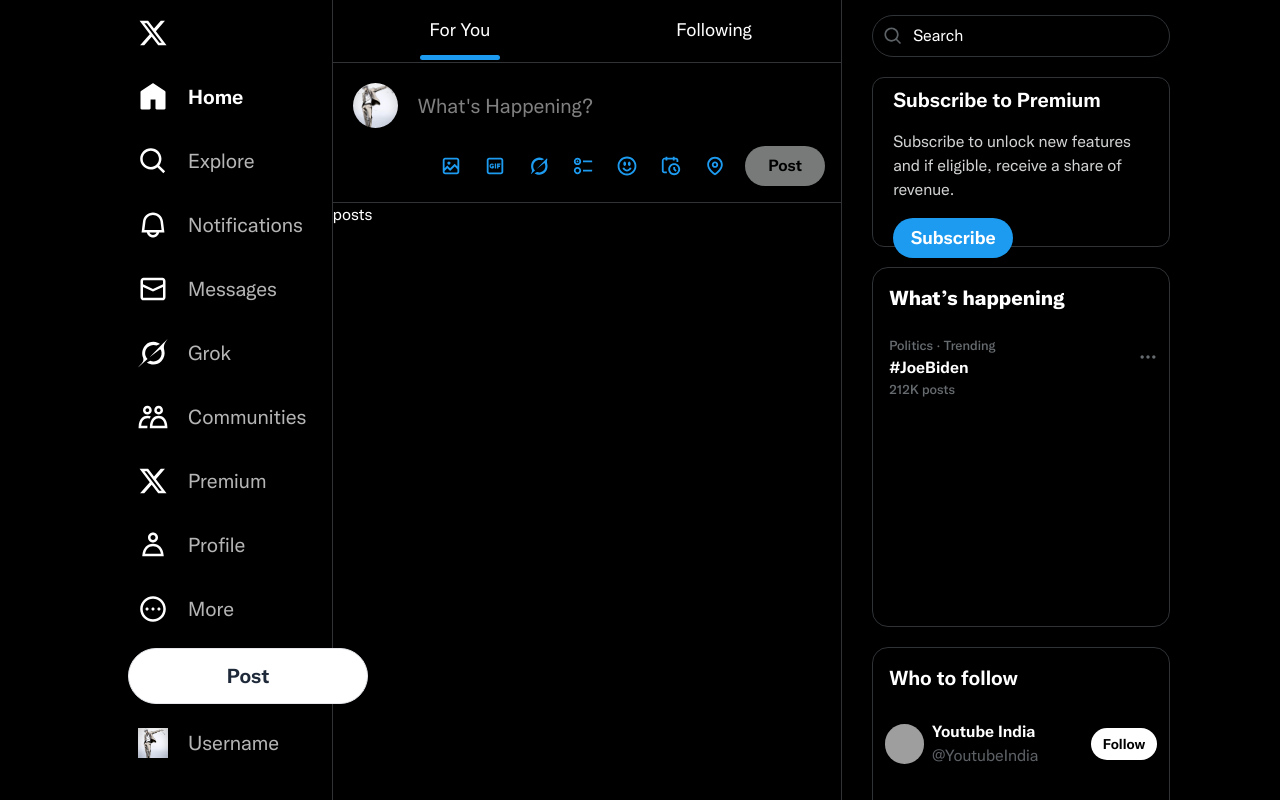
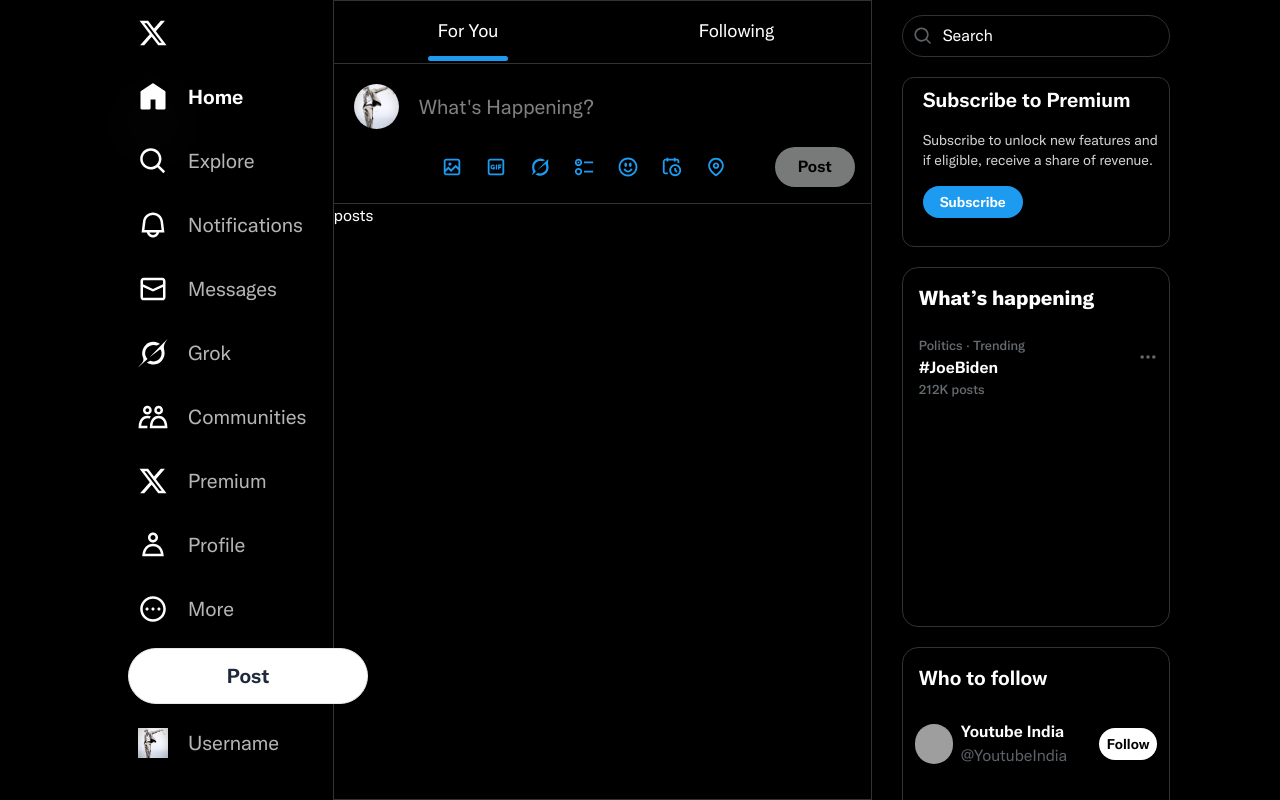
Before and after one commit to Karzkc/X-Clone, a Next.js app in the folder x-clone/: page /home in a window 1280 px wide. Built offline with nearby package versions, Linux system fonts and the light colour scheme; grey boxes are pictures that could not be loaded.

Commit message:
adds md:Responsiveness

```diff
--- a/x-clone/app/globals.css
+++ b/x-clone/app/globals.css
@@ -1,4 +1,6 @@
 @import url(./styles/utils.css);
+@import url(./styles/media-query.css);
+
 
 * {
   box-sizing: border-box;
@@ -11,6 +13,23 @@
   font-family: 'Chirp';
   font-weight: 400;
 }
+
+
+::-webkit-scrollbar {
+  width: 5px;
+  background-color: #1e1e1e;
+}
+
+::-webkit-scrollbar-thumb {
+  background-color: #aaa;
+  border-radius: 10px;
+}
+
+::-webkit-scrollbar-thumb:hover {
+  background-color: #ccc;
+}
+
+
 
 /* Utility Classes */
 
@@ -27,14 +46,7 @@
 
 /* Components Classes */
 /* Loading Interface */
-.loader {
-  border: 6px solid #f3f3f3;
-  border-top: 6px solid #1d9bf0;
-  border-radius: 50%;
-  width: 48px;
-  height: 48px;
-  animation: spin 1s linear infinite;
-}
+
 
 @keyframes spin {
   0% {
@@ -47,10 +59,10 @@
 }
 
 /* Sidebar */
+
 .items,
 .post {
   display: flex;
-  justify-content: flex-start;
   align-items: center;
   width: 100%;
   cursor: pointer;
@@ -65,10 +77,15 @@
   cursor: pointer;
   border-radius: 100px;
   display: flex;
-  justify-content: flex-start;
   align-items: center;
   height: fit-content;
   margin: 0;
+}
+
+.items span:hover,
+.hover:hover {
+  transition: all 150ms ease-in-out;
+  background: #EFF3F419;
 }
 
 .post span {
@@ -100,12 +117,12 @@
 .main {
   display: flex;
   height: 100vh;
-  padding-right: 100px;
+
 }
 
 .center {
-  flex: 60%;
   overflow-y: auto;
+  border: 1px solid #2f3336 !important;
 }
 
 .right {
@@ -113,8 +130,12 @@
   padding: 15px 10px 0px 30px;
   max-height: fit-content !important;
   overflow-y: auto;
+  border: none !important;
 }
 
+.right::-webkit-scrollbar{
+  display: none;
+}
 .hero-top {
   position: sticky;
   top: 0;
@@ -139,11 +160,7 @@
   position: relative;
 }
 
-.items span:hover,
-.hover:hover {
-  transition: all 150ms ease-in-out;
-  background: #EFF3F419;
-}
+
 
 .bottom-line {
   height: 5px;
--- a/x-clone/app/home/page.tsx
+++ b/x-clone/app/home/page.tsx
@@ -150,12 +150,12 @@
             posts
           </div>
         </div>
-        <div className="right p-4 border-l border-l-[#2F3336]">
+        <div className="right p-4">
           <Search_input />
           <div className="premium-section mt-5 p-2 ps-5  h-[170px] w-full border border-[#2F3336] rounded-[12px] flex-col items-center justify-center">
-            <div className='text-xl font-bold mb-4'>Subscribe to Premium</div>
-            <div className='text-[#d2d3d4]  mb-4'>Subscribe to unlock new features and if eligible, receive a share of revenue.</div>
-            <button className='font-bold text-lg bg-[#1d9bf0] rounded-4xl flex items-center justify-center h-10 w-30 '>
+            <div className='xl:text-xl lg:text-lg font-bold mb-4'>Subscribe to Premium</div>
+            <div className='text-[#d2d3d4] xl:mb-4 lg:mb-2 lg:text-sm md:text-xs '>Subscribe to unlock new features and if eligible, receive a share of revenue.</div>
+            <button className='font-bold text-lg md:text-sm bg-[#1d9bf0] rounded-4xl flex items-center justify-center h-8 xl:w-25 md:w-20  '>
               <Link href={"/premium_sign_up"}>Subscribe</Link>
             </button>
           </div>
--- a/x-clone/app/layout.tsx
+++ b/x-clone/app/layout.tsx
@@ -29,10 +29,10 @@
       <body
         className=' w-full antialiased flex  select-none overflow-x-hidden gap-[-10px]'
       >
-        <div className=" flex-[26%] border-r-1 border-r-[#2F3336]  overflow-hidden ">
+        <div className=" sm:flex-[26%]  sm:overflow-hidden main-left flex ">
           <Sidebar />
         </div>
-        <div className="flex-[74%]   ">
+        <div className="sm:flex-[74%]  main-right flex  ">
           {children}
         </div>
       </body>
--- /dev/null
+++ b/x-clone/app/styles/media-query.css
@@ -0,0 +1,90 @@
+@media (min-width:1278px) {
+    .main-left{
+        flex: 26%;
+    }
+    .main-right{
+        flex: 74%;
+    }
+    .sidebar {
+        padding-left: 128px;
+    }
+
+    .items {
+        justify-content: flex-start;
+    }
+
+    .main {
+        padding-right: 100px;
+
+    }
+
+    .center{
+        width: 600px;
+
+    }
+    .right {
+        display: inline;
+    }
+
+}
+
+@media (min-width:1002px) and (max-width:1277px) {
+    .main-left{
+        flex: 14%;
+
+    }
+    .main-right{
+        flex: 86%;
+    }
+    .sidebar {
+        padding-right: 25px;
+    }
+
+    .items {
+        justify-content: end;
+    }
+
+    .main {
+        padding-right: 30px;
+    }
+
+    .center{
+        width: 600px;
+
+    }
+    .right {
+        display: inline;
+    }
+
+}
+
+@media (min-width:500px) and (max-width:1001px) {
+    .main-left{
+        flex: 20% ;
+    }
+    .main-right{
+        flex: 90% ;
+    }
+    .sidebar{
+        width: 50px;
+        padding-left: 5%;
+    }
+    .main {
+        left: 0;
+        flex: 30%;
+    }
+    .center{
+        width: 100%;
+    }
+    .right {
+        display: none;
+    }
+}
+@media (max-width:500px) {
+    .right {
+        display: none;
+    }
+
+
+
+}
--- a/x-clone/components/Sidebar.tsx
+++ b/x-clone/components/Sidebar.tsx
@@ -7,9 +7,10 @@
 const Sidebar = () => {
     // for sidebar grow and shrink
     const [expanded, setExpanded] = useState(true);
+
     useEffect(() => {
         const handleExpandation = () => {
-            if (window.innerWidth < 1260) {
+            if (window.innerWidth < 1278) {
                 setExpanded(false);
             } else {
                 setExpanded(true);
@@ -20,6 +21,7 @@
         return () => {
             window.removeEventListener('resize', handleExpandation);
         };
+
     }, []);
 
     // for URL based sidebar option
@@ -27,27 +29,35 @@
     useEffect(() => {
         const current = pathname.split('/').filter(Boolean).pop();
         console.log("Current Page:", current);
+
         document.querySelectorAll('.sidebar .title').forEach(el => {
-            el.classList.remove('!font-[700]');
-            el.classList.remove('!text-white');
+            el.classList.remove('!font-[700]', '!text-white');
         });
+
+        document.querySelectorAll('span img').forEach(el => {
+            el.classList.remove('!h-[40px]');
+        });
+
         if (current) {
-            const currTitle = document.querySelector(`.sidebar .title.${current}`);
-            currTitle?.classList.add('!font-[700]');
-            currTitle?.classList.add('!text-white');
+            const titleEl = document.querySelector(`.sidebar .title.${current}`);
+            titleEl?.classList.add('!font-[700]', '!text-white');
+
+            const iconEl = titleEl?.previousElementSibling?.querySelector('span img');
+            iconEl?.classList.add('!shadow-2xl' , '!shadow-amber-50');
         }
     }, [pathname]);
+
 
     return (
         <>
 
-            <div className='fixed sidebar sm:ps-32 ps-5  pt-2 pb-8  h-screen  left-0 flex flex-col justify-between items-center gap-0'>
+            <div className=' w-full fixed sidebar pt-2 pb-8  h-screen flex flex-col justify-between items-center gap-0'>
 
                 <div className="logo items ">
                     <Link href={"/home"}>
 
-                        <span className=' !pr-3'>
-                            <div className="icon">
+                        <span className='fl  !p-0 !w-[50px] !h-[50px]'>
+                            <div className="icon  ">
                                 <Image height={30} width={30} src="/icons/logo.svg" alt="logo" className="h-[30px]" />
                             </div>
                         </span>
@@ -56,8 +66,8 @@
                 <div className="home items">
                     <Link href={"/home"}>
                         <span>
-                            <div className="icon">
-                                <Image height={30} width={30} src="/icons/home.svg" alt="logo" className="h-[30px]" />
+                            <div className=" icon">
+                                <Image height={30} width={30} src="/icons/home.svg" alt="logo" className="h-[30px] " />
                             </div>
                             {expanded &&
                                 <div className="title  home text-[20px] ">Home</div>
--- a/x-clone/components/Spinner.tsx
+++ b/x-clone/components/Spinner.tsx
@@ -3,7 +3,7 @@
 
 export default function Spinner() {
   return (
-    <div className="flex justify-center items-center h-screen bg-black">
+    <div className="flex justify-center items-center h-screen bg-black relative !top-[10%] !left-[40%]">
       <Loader2 className="h-10 w-10 animate-spin text-[#1d9bf0]" />
     </div>
   );
--- /dev/null
+++ b/x-clone/tailwind.config.js
@@ -0,0 +1,10 @@
+/** @type {import('tailwindcss').Config} */
+module.exports = {
+  content: [],
+  theme: {
+    extend: {
+
+    },
+  },
+  plugins: [],
+}
```
